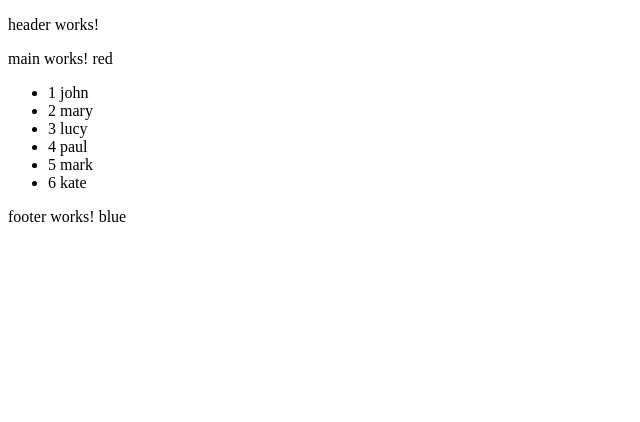
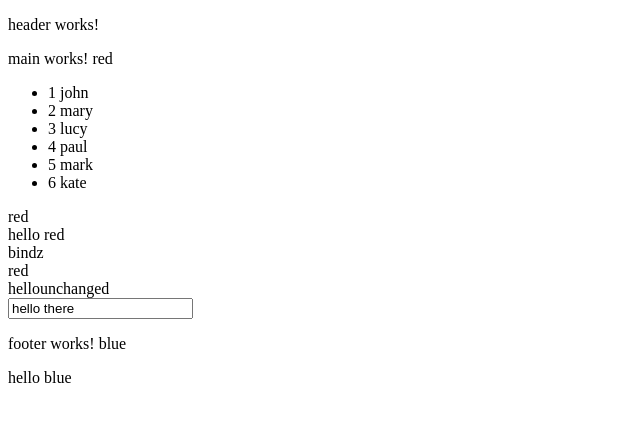
Before and after one commit to gutierr3z/angularpractice5, an Angular app: page / in a window 1280 px wide. Shown: the top 422 px of the page, without its empty margins (0-640 px from the left). Built offline with nearby package versions, Linux system fonts and the light colour scheme.

Commit message:
practice

```diff
--- a/src/app/components/footer/footer.component.html
+++ b/src/app/components/footer/footer.component.html
@@ -1,3 +1,9 @@
 <p>
-  footer works! {{ flag ? spot1 : 'denied' }}
+  footer works! {{ spot1 }}
 </p>
+<div [ngSwitch] = 'spot1'>
+  <div *ngSwitchCase = "'red'">hello red</div>
+  <div *ngSwitchCase = "'blue'">hello blue</div>
+  <div *ngSwitchCase = "'yellow'">hello yellow</div>
+  <div *ngSwitchDefalut>hello defalut</div>
+</div>
--- a/src/app/components/footer/footer.component.ts
+++ b/src/app/components/footer/footer.component.ts
@@ -9,7 +9,7 @@ import { DataService } from '../../services/data.service';
 })
 export class FooterComponent implements OnInit {
 
-  flag:boolean = true;
+  flag:boolean = false;
   spot1:string = '';
 
   constructor( public dataService:DataService ) {
--- a/src/app/components/main/main.component.html
+++ b/src/app/components/main/main.component.html
@@ -6,3 +6,11 @@
     {{ i + 1 }} {{ user }}
   </li>
 </ul>
+
+{{ spot1 }}
+<div [title] = "spot1">hello {{ spot1 }}</div>
+<div bind-title = "spot1">bindz</div>
+<div [textContent] = "spot1">xxXX</div>
+
+<div [hidden] = 'flag'>hellounchanged</div>
+<input type="text" [disabled] = 'flag' value="hello there">
--- a/src/app/components/main/main.component.ts
+++ b/src/app/components/main/main.component.ts
@@ -11,6 +11,7 @@ export class MainComponent implements OnInit {
 
   users:string[] = [];
   spot1:string = '';
+  flag:boolean = false;
 
   constructor( public dataService:DataService ) {
 
```
